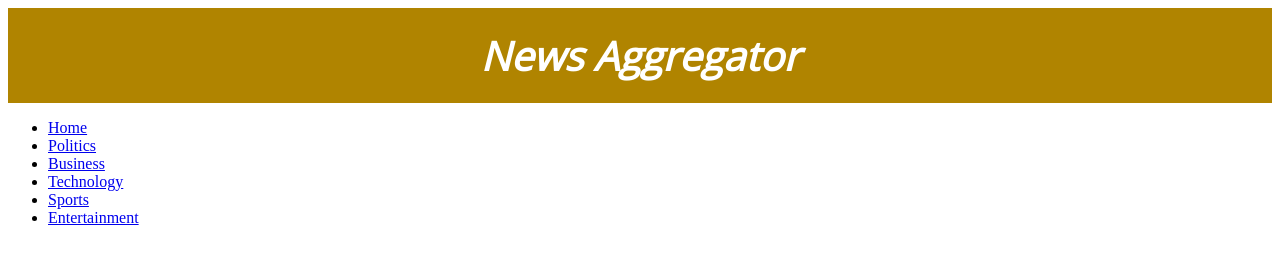
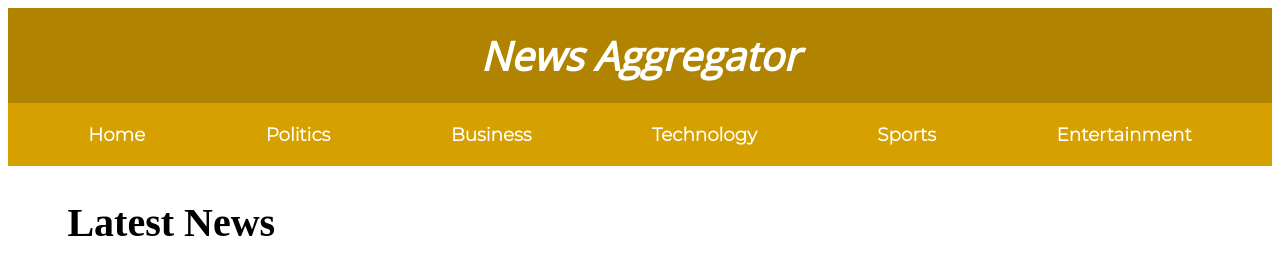
Before and after one commit to grenn24/News-Aggregator-with-chrome-extension-, a Python web app: template templates/home.html in a window 1280 px wide. Shown: the top 262 px of the page. Run offline with Jinja, Linux system fonts and the light colour scheme; the template is opened without the code that fills it, so the values that code supplies are empty.

Commit message:
updated home.css styling file

```diff
--- a/static/home.css
+++ b/static/home.css
@@ -25,3 +25,39 @@ h1 {
       margin: 0;
       font-size: 2.5rem;
   }
+
+/* Styling for the navigation bar links */
+nav {
+      background-color: #d6a100;
+      color: #fff;
+      padding: 10px 20px;
+  }
+
+nav ul {
+      list-style: none;
+      margin: 0;
+      padding: 0;
+      display: flex;
+      justify-content: space-between;
+  }
+
+nav li {
+      flex-grow: 1;
+  }
+
+a.nav {
+      display: block;
+      text-align: center;
+      padding: 10px;
+      color: #fff;
+      font-family: 'Montserrat', sans-serif;
+      font-size: 1.15em;
+      font-weight: bold;
+      text-decoration: none;
+      transition: all 0.3s ease;
+      border-radius: 30px;
+  }
+
+a.nav:hover {
+      background-color: #bd9102;
+  }
```
